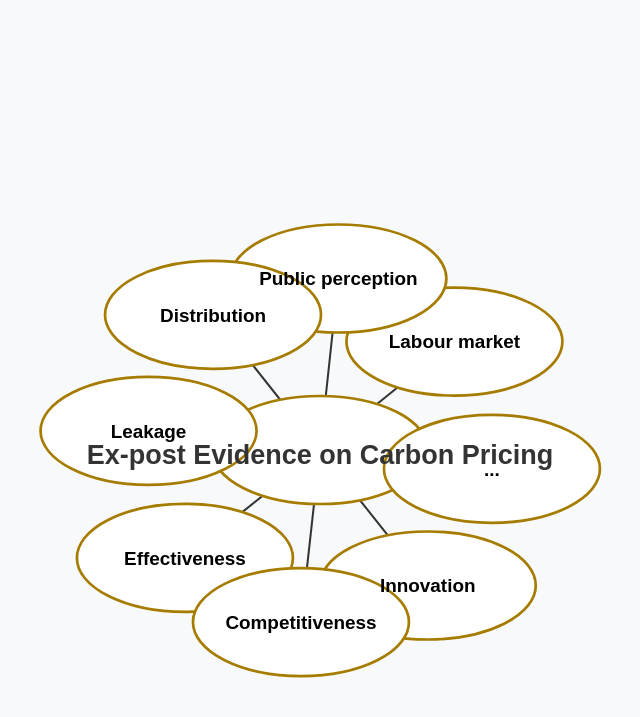
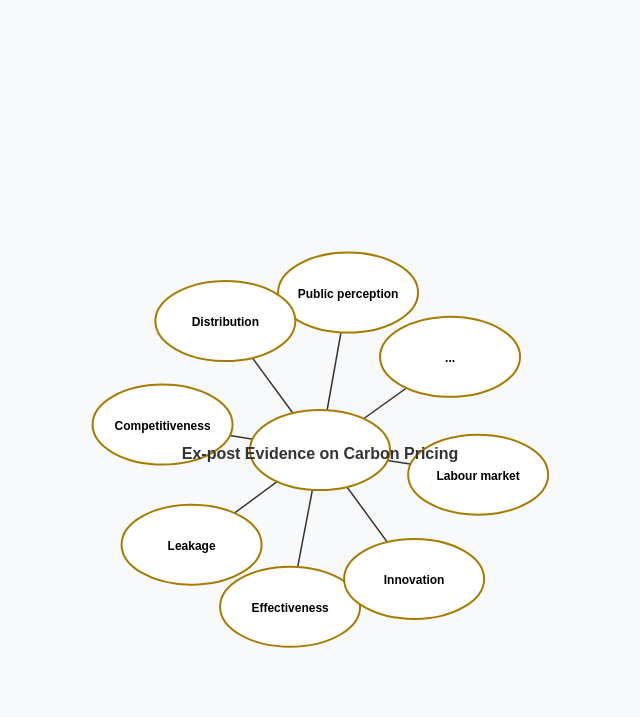
Before and after one commit to trangdtk-vnu/ecosystem-reviews, a Jekyll site: the page carbon_pricing_graph.html, which Jekyll copies as it is, in a window 1280 px wide. Shown: the top 717 px of the page, without its empty margins (320-960 px from the left). Built offline with Jekyll 4.4.1, drawn with Linux system fonts in a browser that asks for light colours.

Commit message:
Update carbon_pricing_graph.html

```diff
--- a/carbon_pricing_graph.html
+++ b/carbon_pricing_graph.html
@@ -16,7 +16,6 @@
             background-color: #f8f9fa;
         }
         svg {
-            display: block;
             width: 90vw;
             height: 90vh;
         }
@@ -31,13 +30,13 @@
             transition: 0.3s;
         }
         .text {
-            font-size: 14px;
+            font-size: 12px;
             text-anchor: middle;
             font-weight: bold;
             pointer-events: none;
         }
         .center-text {
-            font-size: 20px;
+            font-size: 16px;
             font-weight: bold;
             fill: #333;
             text-anchor: middle;
@@ -51,13 +50,20 @@
 </head>
 <body>
 
-<svg id="carbonGraph" viewBox="-400 -300 800 600" preserveAspectRatio="xMidYMid meet"></svg>
+<svg id="carbonGraph"></svg>
 
 <script>
-    const width = 800, height = 600;
+    const width = window.innerWidth * 0.9;
+    const height = window.innerHeight * 0.9;
+
+    const svg = d3.select("#carbonGraph")
+        .attr("width", width)
+        .attr("height", height);
+
+    const centerNode = { id: "Ex-post Evidence on Carbon Pricing", fx: width / 2, fy: height / 2 };
 
     const nodes = [
-        { id: "Ex-post Evidence on Carbon Pricing", fx: 0, fy: 0, fixed: true },
+        centerNode,
         { id: "Effectiveness" },
         { id: "Labour market" },
         { id: "Innovation" },
@@ -68,14 +74,13 @@
         { id: "..." }
     ];
 
-    const links = nodes.slice(1).map(node => ({ source: "Ex-post Evidence on Carbon Pricing", target: node.id }));
-
-    const svg = d3.select("#carbonGraph");
+    const links = nodes.slice(1).map(node => ({ source: centerNode.id, target: node.id }));
 
     const simulation = d3.forceSimulation(nodes)
-        .force("link", d3.forceLink(links).id(d => d.id).distance(120))
-        .force("charge", d3.forceManyBody().strength(-200))
-        .force("center", d3.forceCenter(0, 0));
+        .force("link", d3.forceLink(links).id(d => d.id).distance(150))
+        .force("charge", d3.forceManyBody().strength(-300))
+        .force("center", d3.forceCenter(width / 2, height / 2))
+        .on("tick", ticked);
 
     const link = svg.selectAll(".link")
         .data(links)
@@ -86,7 +91,7 @@
         .data(nodes)
         .enter().append("ellipse")
         .attr("class", "node")
-        .attr("rx", 80)  // Adaptive size
+        .attr("rx", 70)
         .attr("ry", 40)
         .call(d3.drag()
             .on("start", dragStarted)
```
Also changed, not shown: other parts of carbon_pricing_graph.html (+5 -5 lines).
